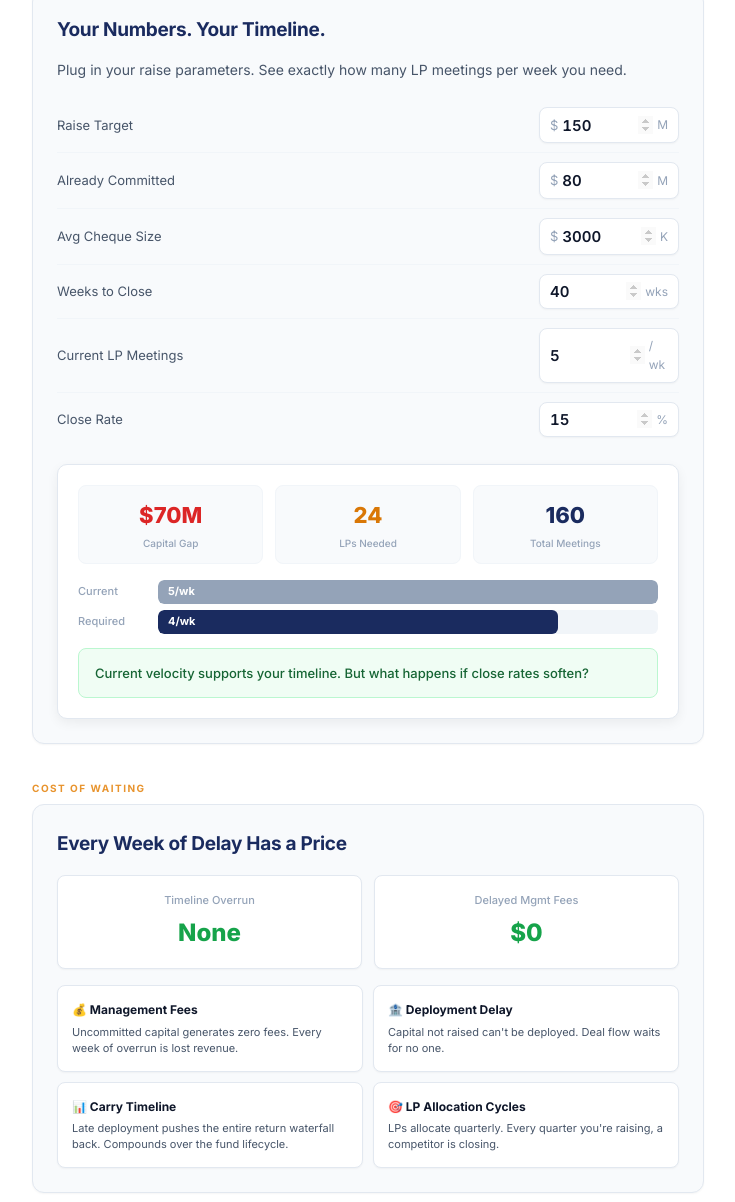
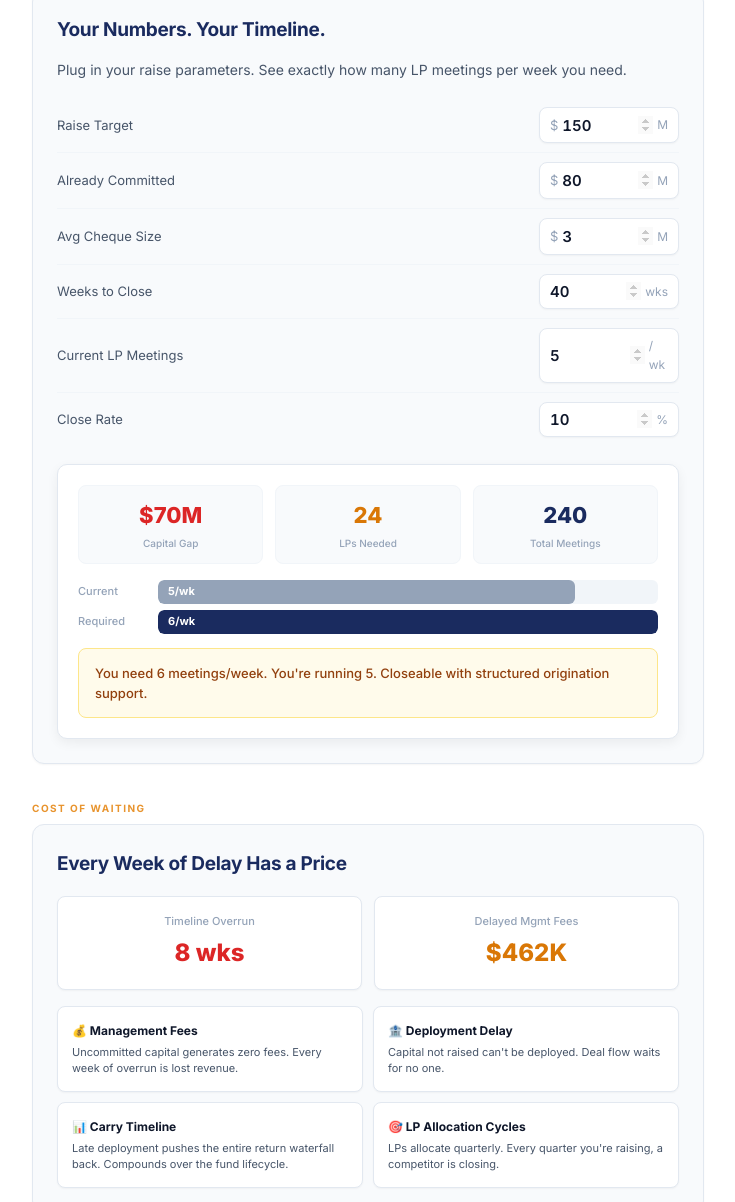
Before and after one commit to bayrisecap/bayrise-diagnostics, a plain HTML site: page springtide-ventures/index.html in a window 1280 px wide. Shown: the part 858-2060 px from the top of the page, without its empty margins (272-1007 px from the left). Drawn offline with Linux system fonts and the light colour scheme.

Commit message:
Fix SpringTide: 10% close rate, clean cheque display ($3M not $3000K)

```diff
--- a/springtide-ventures/index.html
+++ b/springtide-ventures/index.html
@@ -490,8 +490,8 @@
           <span class="calc-label">Avg Cheque Size</span>
           <div class="calc-input-wrap">
             <span class="prefix">$</span>
-            <input type="number" id="cheque" value="3000" min="10" max="50000" step="25" oninput="recalc()">
-            <span class="suffix">K</span>
+            <input type="number" id="cheque" value="3" min="1" max="500" step="1" oninput="recalc()">
+            <span class="suffix">M</span>
           </div>
         </div>
         <div class="calc-row">
@@ -511,7 +511,7 @@
         <div class="calc-row">
           <span class="calc-label">Close Rate</span>
           <div class="calc-input-wrap">
-            <input type="number" id="closeRate" value="15" min="1" max="100" step="1" oninput="recalc()">
+            <input type="number" id="closeRate" value="10" min="1" max="100" step="1" oninput="recalc()">
             <span class="suffix">%</span>
           </div>
         </div>
@@ -668,7 +668,7 @@
       <h2>The Fund III Math</h2>
       <p>STV III targets $150M in committed capital. After $25M in management fees and $1.5M in syndication costs, that puts <strong>$123.5M of investable capital</strong> across 20 portfolio companies: $92.6M in first checks (avg $4.6M per company) and $30.9M in reserves for follow-ons and pro ratas.</p>
       <p>That's a well-constructed portfolio. The question is whether the capital formation side is keeping pace with the deployment plan. With a December 2026 final close, every month the remaining gap stays open is a month those 20 portfolio slots aren't fully funded. Companies in the pipeline don't wait for your LP base to catch up.</p>
-      <p>At $3M average LP checks, closing a $70M gap requires <strong>24 new LP commitments.</strong> At a 15% close rate, that's 160 qualified meetings. Over 40 weeks, that's 4 new LP meetings per week, every single week, with no breaks. Your existing placement agents are covering part of that, but their networks are finite. Once those contacts are worked, the pipeline stalls unless there's a systematic origination layer behind them producing net-new, mandate-fit conversations at scale.</p>
+      <p>At $3M average LP checks, closing a $70M gap requires <strong>24 new LP commitments.</strong> At a 10% close rate, that's 240 qualified meetings. Over 40 weeks, that's 6 new LP meetings per week, every single week, with no breaks. Your existing placement agents are covering part of that, but their networks are finite. Once those contacts are worked, the pipeline stalls unless there's a systematic origination layer behind them producing net-new, mandate-fit conversations at scale.</p>
     </div>
   </div>
 
@@ -697,7 +697,7 @@ function recalc() {
 
   const gapM = Math.max(0, target - committed);
   const gap = gapM * 1e6;
-  const chequeD = cheque * 1e3;
+  const chequeD = cheque * 1e6;
   const lpsNeeded = Math.ceil(gap / chequeD);
   const totalMeetings = Math.ceil(lpsNeeded / closeRate);
   const weeklyRequired = Math.ceil(totalMeetings / weeks);
```
